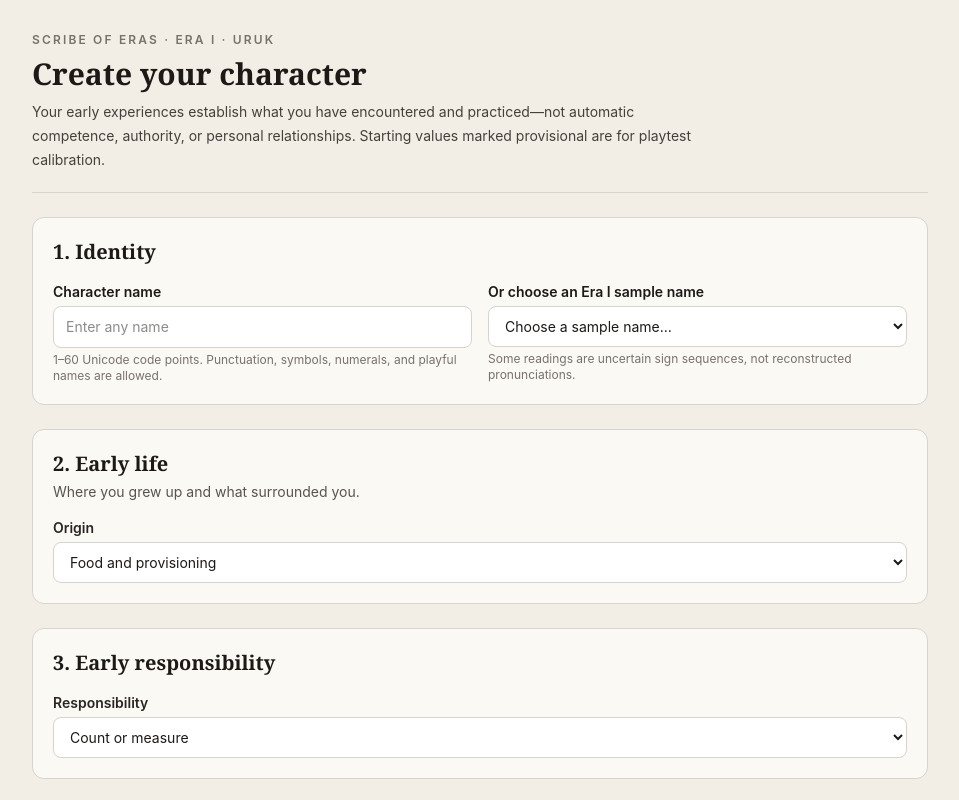
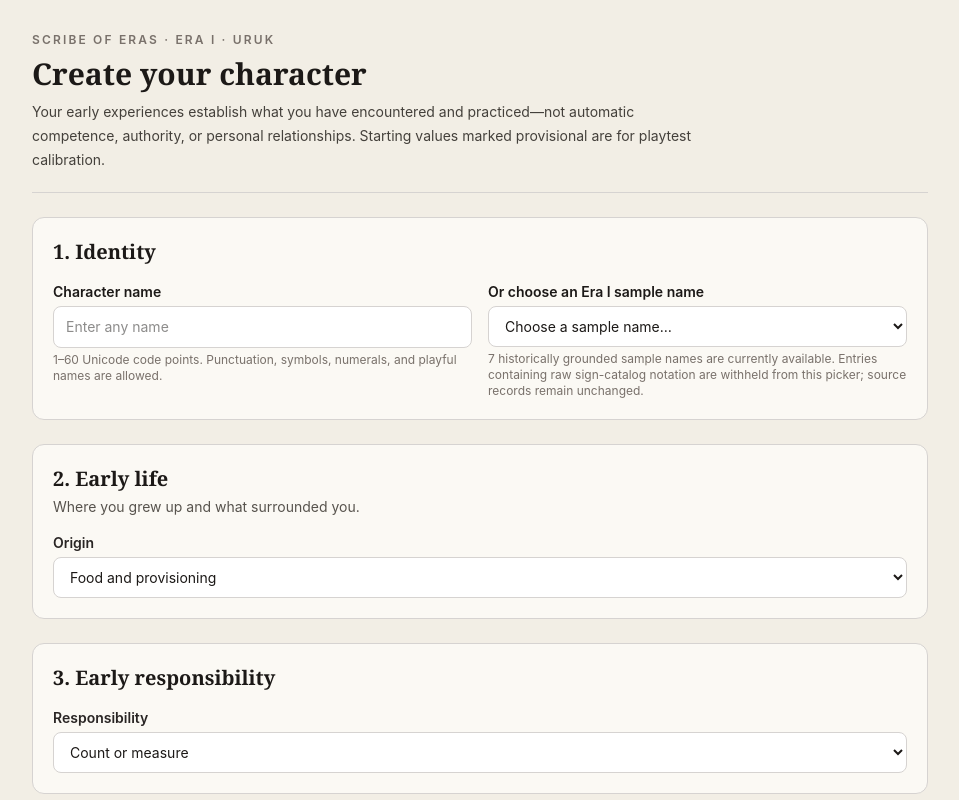
Before and after one commit to JawnGrimm/eras, a React (Vite) app: page / in a window 1280 px wide. Shown: the top 800 px of the page, without its empty margins (160-1119 px from the left). Built offline with nearby package versions, Linux system fonts and the light colour scheme.

Commit message:
fix(character-creation): use readable sample picker options

```diff
--- a/src/components/CharacterCreator.tsx
+++ b/src/components/CharacterCreator.tsx
@@ -3,7 +3,7 @@ import type { CareerPathId, PersonId } from '../state/ids';
 import type { EraICharacterHistoryChoices } from '../content/characterCreation/eraICharacterHistory';
 import { resolveEraICharacterHistory } from '../content/characterCreation/eraICharacterHistory';
 import {
-  ERA_I_CURATED_SAMPLE_NAMES,
+  ERA_I_AVAILABLE_SAMPLE_NAMES,
   resolveEraICharacterStartingState,
   validateEraICharacterName,
 } from '../state/eraICharacterStartingState';
@@ -154,9 +154,9 @@ export function CharacterCreator() {
               <select value="" onChange={(event) => { if (event.target.value) setName(event.target.value); }}
                 className="w-full rounded-lg border border-stone-300 bg-white px-3 py-2.5 text-sm">
                 <option value="">Choose a sample name…</option>
-                {ERA_I_CURATED_SAMPLE_NAMES.map((item) => <option key={item.name} value={item.name}>{item.name}</option>)}
+                {ERA_I_AVAILABLE_SAMPLE_NAMES.map((item) => <option key={item.name} value={item.name}>{item.name}</option>)}
               </select>
-              <span className="mt-1 block text-xs text-stone-500">Some readings are uncertain sign sequences, not reconstructed pronunciations.</span>
+              <span className="mt-1 block text-xs text-stone-500">{ERA_I_AVAILABLE_SAMPLE_NAMES.length} historically grounded sample names are currently available. Entries containing raw sign-catalog notation are withheld from this picker; source records remain unchanged.</span>
             </label>
           </div>
         </section>
```
